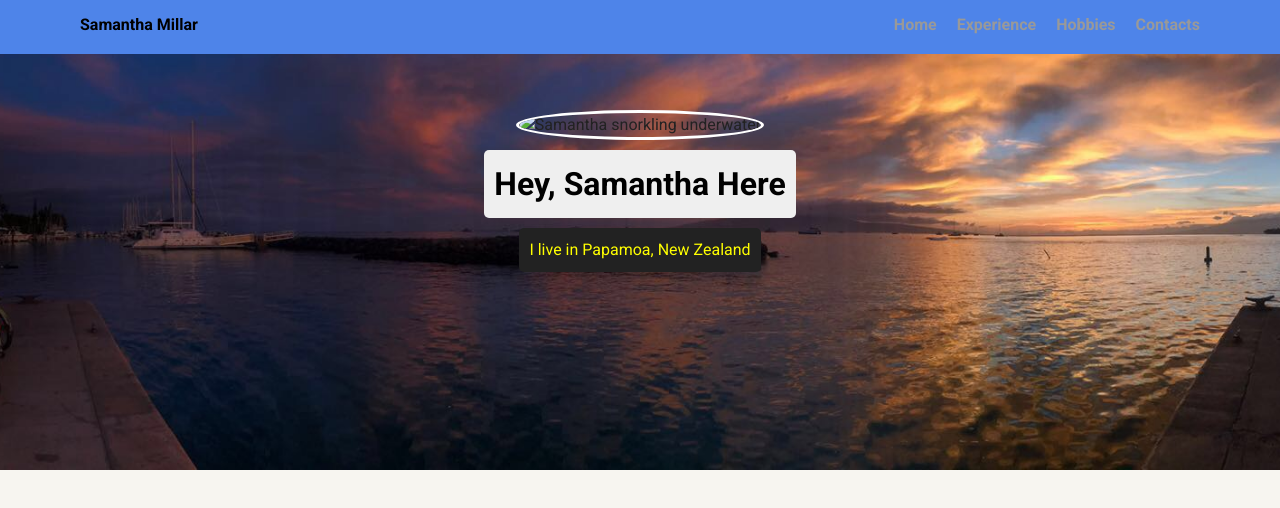
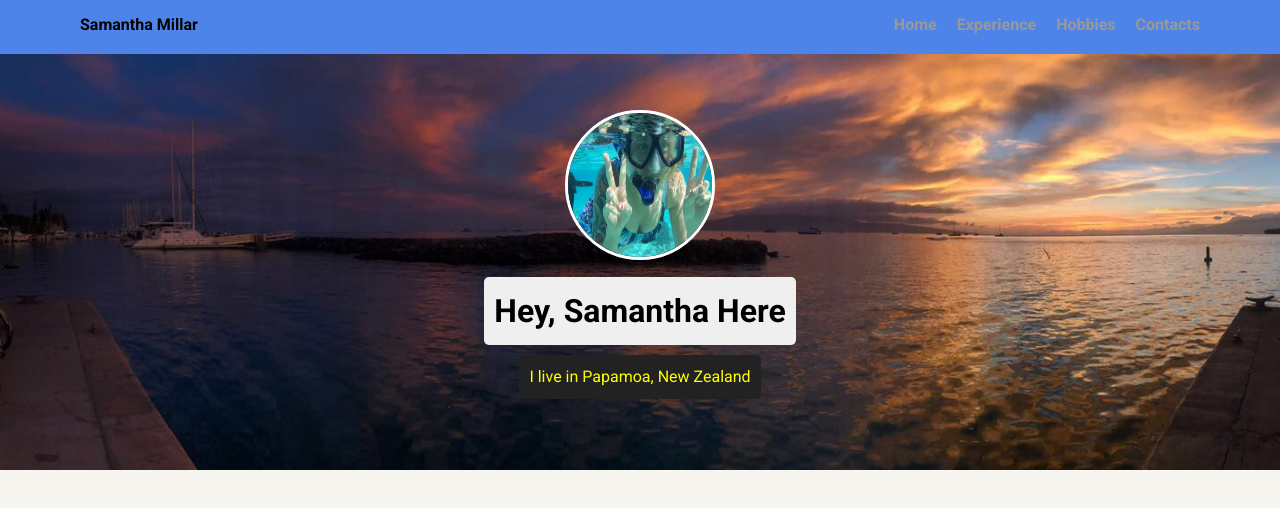
Before and after one commit to Phyenox/Treehouse-Unit-1, a plain HTML site: page pages/experience.html in a window 1280 px wide. Drawn offline with Linux system fonts and the light colour scheme; a web font is replaced by a local one.

Commit message:
fixed some images

```diff
--- a/pages/experience.html
+++ b/pages/experience.html
@@ -20,7 +20,7 @@
       </nav>
 
     <header><!-- this image below is the one not showing up, same as the CSS header image in CSS-->
-      <img src="images/IMG_6352_1_15.jpg" alt="Samantha snorkling underwater" class="profile-image">
+      <img src="../images/me.jpg" alt="Samantha snorkling underwater" class="profile-image">
       <h1 class="tag name">Hey, Samantha Here</h1>
       <p class="tag location">I live in Papamoa, New Zealand</p>
     </header>
```
Also changed, not shown: index.html (+1 -1 lines), pages/hobbies.html (+1 -1 lines).
